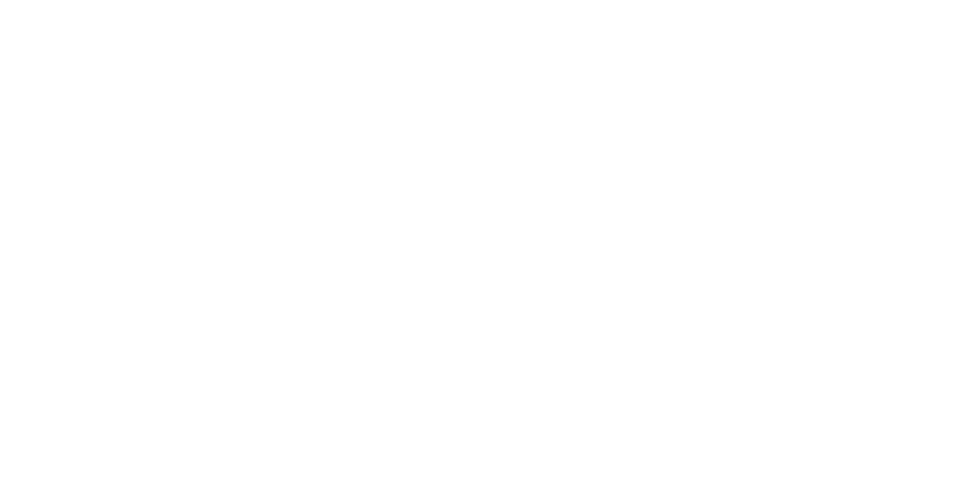
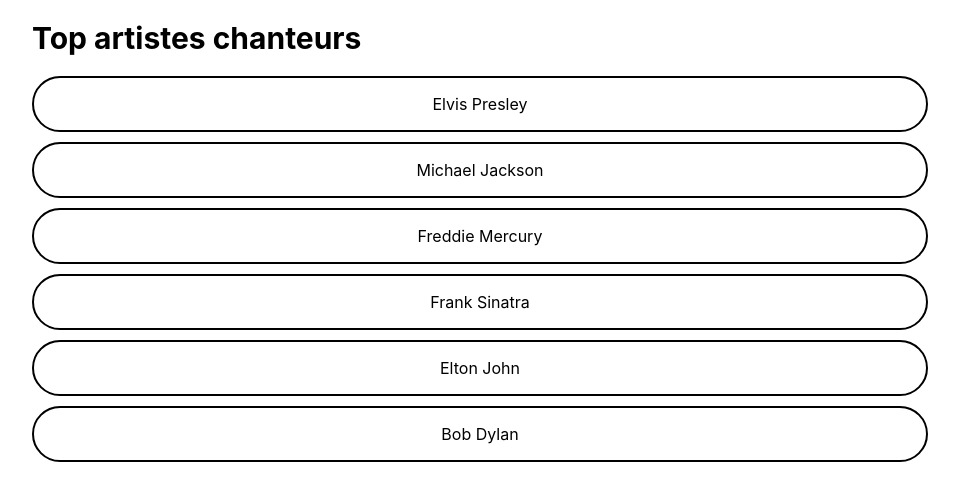
Before and after one commit to ScuBix1/crud-artists, a React (Create React App) app: page / in a window 1280 px wide. Shown: the top 500 px of the page, without its empty margins (160-1119 px from the left). Built offline with nearby package versions, Linux system fonts and the light colour scheme.

Commit message:
Display artists

```diff
--- a/src/App.css
+++ b/src/App.css
@@ -0,0 +1,4 @@
+#root .App{
+  width: 70vw;
+  margin: 0 auto;
+}
--- /dev/null
+++ b/src/components/Card/Artist/Artist.css
@@ -0,0 +1,8 @@
+.container-card-artist{
+    display: flex;
+    align-items: center;
+    justify-content: space-around;
+    border: 2px solid black;
+    border-radius: 30px;
+    margin: 10px 0 0 0;
+}
--- /dev/null
+++ b/src/components/Card/Artist/Artist.jsx
@@ -0,0 +1,11 @@
+import './Artist.css'
+
+const Artist = ({ artistInfo }) => {
+    return (
+        <div className="container-card-artist">
+            <p className="artist-info">{artistInfo ? artistInfo : 'Aucune information'}</p>
+        </div>
+    )
+}
+
+export default Artist
--- /dev/null
+++ b/src/components/Title/H1/H1.css
@@ -0,0 +1,3 @@
+.principal-title{
+    font-size: 30px;
+}
--- /dev/null
+++ b/src/components/Title/H1/H1.jsx
@@ -0,0 +1,5 @@
+import './H1.css'
+const H1 = ({ children }) => {
+    return <h1 className="principal-title">{children}</h1>
+}
+export default H1
--- a/src/pages/Home.jsx
+++ b/src/pages/Home.jsx
@@ -1,7 +1,15 @@
 import Artists from '../components/Artists'
+import H1 from '../components/Title/H1/H1'
+import Artist from '../components/Card/Artist/Artist'
 export const Home = () => {
     return(
         <>
+        <H1>Top artistes chanteurs</H1>
+        {
+            Artists.map((artist)=>{
+                return(<Artist artistInfo={`${artist.firstName} ${artist.lastName}`}/>)
+            })
+        }
         </>
     )
 }
```
